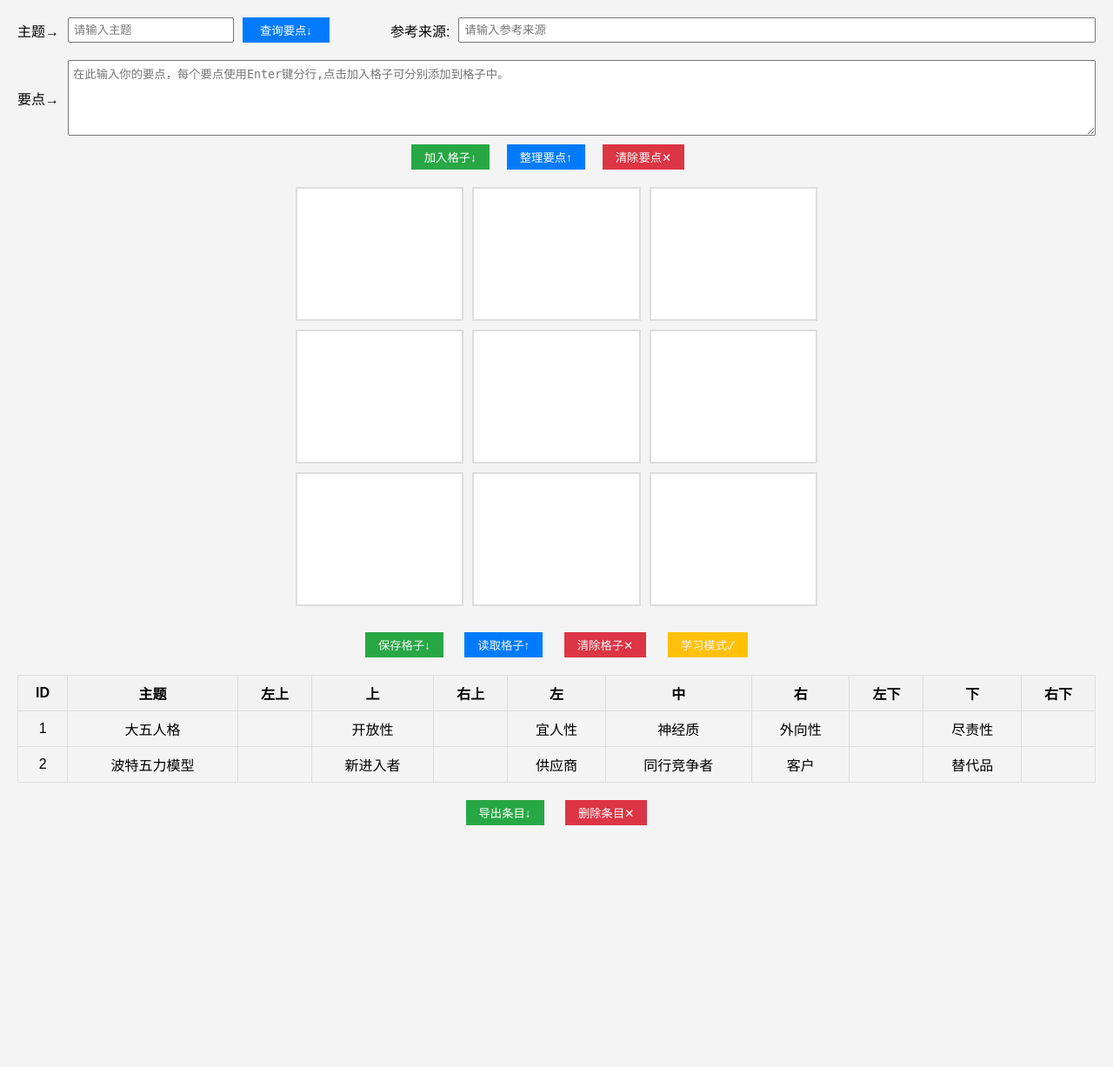
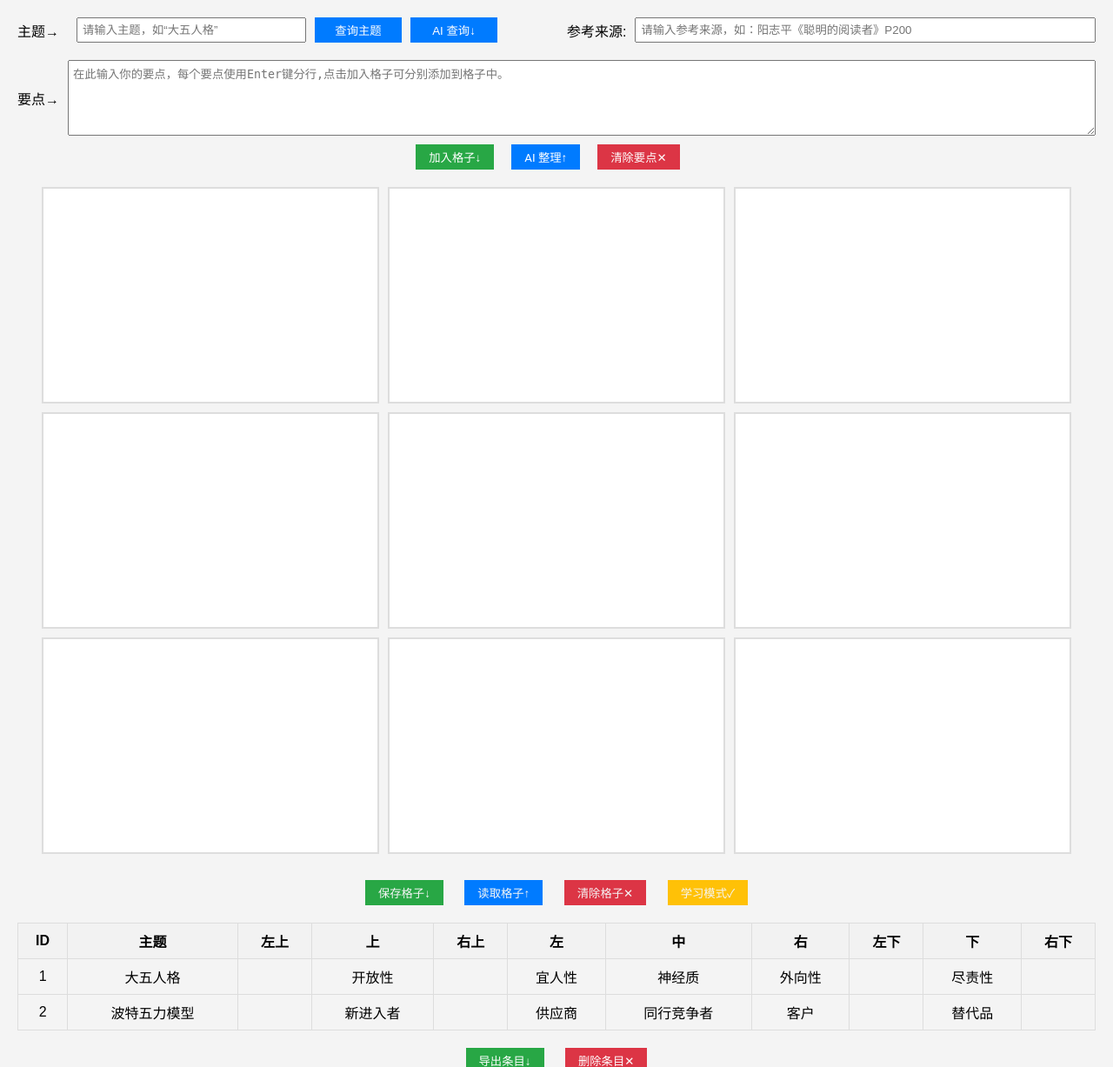
Before and after one commit to biercewang/9gridsweb, a Flask app: page / in a window 1280 px wide. Shown: the top 1227 px of the page at 87% size. Before the commit the page ends 949 px from the top, so only its background shows below. Run offline with Flask 3, Linux system fonts and the light colour scheme; data comes from the database, SQL or seed files in the repository; some libraries are stand-ins or nearby versions.

Commit message:
增加在数据库中查询主题的功能

```diff
--- a/app.py
+++ b/app.py
@@ -310,14 +310,18 @@ def export_record(id):
     record = SavedGrids.query.get_or_404(id)
     md_content = f"# {record.title}\n\n"
 
-    # 创建3x3的Markdown表格，并设置内容居中
-    md_content += "| ← | ↑ | → |\n"  # 表头
-    md_content += "|:---:|:---:|:---:|\n"  # 分隔行，设置为居中对齐
+    # 创建带有空白列的3x3的Markdown表格，并设置内容居中
+    md_content += "|   |↑|↑|↑|     |\n"  # 表头
+    md_content += "|:---:|:---:|:---:|:---:|:---:|\n"  # 分隔行，设置为居中对齐
+
 
     # 填充表格内容
     for i in range(1, 10, 3):
-        grid_contents = [getattr(record, f'grid{j}', '') for j in range(i, i + 3)]
-        md_content += f"| {' | '.join(grid_contents)} |\n"
+        grid_contents =  [getattr(record, f'grid{j}', '') for j in range(i, i + 3)]
+        md_content += f"|←| {' | '.join(grid_contents)} |→|\n"
+
+    md_content += "|     |↓|↓|↓|     |\n"
+
 
     # 添加参考来源
     if record.reference:
@@ -371,5 +375,12 @@ def perform_query():
     else:
         return jsonify({'error': '请输入查询的术语。'}), 400
 
+@app.route('/api/query_titles/<term>', methods=['GET'])
+def query_titles(term):
+    # 模糊匹配查询
+    results = SavedGrids.query.filter(SavedGrids.title.like(f'%{term}%')).all()
+    return jsonify(results=[{'id': result.id, 'title': result.title} for result in results])
+
+
 if __name__ == '__main__':
     app.run(debug=True)
--- a/static/css/style.css
+++ b/static/css/style.css
@@ -26,7 +26,7 @@ body {
 
 #title-input-area label {
     white-space: nowrap;  /* 防止文本换行 */
-    margin-right: 10px; /* 保持右侧外边距 */
+    margin-right: 20px; /* 保持右侧外边距 */
     flex-shrink: 0; /* 防止标签在空间不足时缩小 */
 }
 
@@ -34,7 +34,8 @@ body {
     padding: 5px;
     margin-right: 10px; /* 调整输入框的右侧外边距 */
     width: 50%; /* 控制文本框的宽度 */
-    max-width: 1000px; /* 或设置一个最大宽度 */
+    min-width: 250px;
+    max-width: 1500px; /* 或设置一个最大宽度 */
     flex-grow: 0; /* 停止输入框填充剩余空间 */
 }
 
@@ -46,7 +47,45 @@ body {
     color: white;
     border: none;
     cursor: pointer;
+    margin-right: 10px;  /* 在按钮之间添加一些右外边距 */
 }
+
+.modal {
+    display: none; /* 默认隐藏模态框 */
+    position: fixed;
+    z-index: 1;
+    left: 0;
+    top: 0;
+    width: 100%;
+    height: 100%;
+    overflow: auto;
+    background-color: rgb(0,0,0);
+    background-color: rgba(0,0,0,0.4);
+}
+
+.modal-content {
+    background-color: #fefefe;
+    margin: 15% auto;
+    padding: 20px;
+    border: 1px solid #888;
+    width: 80%;
+}
+
+.close {
+    color: #aaa;
+    float: right;
+    font-size: 28px;
+    font-weight: bold;
+}
+
+.close:hover,
+.close:focus {
+    color: black;
+    text-decoration: none;
+    cursor: pointer;
+}
+
+
 
 /* 参考来源区域样式 */
 #reference-input-area {
@@ -127,25 +166,27 @@ body {
 /* 九宫格显示区域 */
 #grid-container {
     display: grid;
-    grid-template-columns: repeat(3, 1fr);
-    gap: 10px;
-    margin-bottom: 30px; /* 增加底部外边距 */
-    max-width: 600px;
-    margin: auto;
+    grid-template-columns: repeat(3, minmax(364px, auto)); /* 设置每列的最小宽度 */
+    justify-content: center; /* 水平居中 */
+    gap: 10px; /* 格子之间的间隔 */
+    margin: auto; /* 自动外边距确保水平居中 */
 }
 
 .grid-item {
     border: 2px solid #ddd; /* 给格子添加边框 */
-    height: 150px; /* 设置格子的高度 */
-    display: flex;
-    align-items: center;
-    justify-content: center;
+    display: flex; /* 使用flex布局 */
+    align-items: center; /* 垂直居中 */
+    justify-content: center; /* 水平居中 */
     background-color: #fff; /* 设置格子的背景色 */
-    transition: background-color 0.3s;
+    padding: 10px; /* 添加一些内边距 */
+    min-height: 225px; /* 设置最小高度为225px */
+    width: 364px; /* 设置最小宽度为黄金比例宽度 (大约1.61803398875 * 225px) */
+    word-wrap: break-word; /* 允许长单词或URL换行到下一行 */
+    font-size: 120%; /* 增加字体大小 */
 }
 
+
 /* 保存、读取、清除格子按钮 */
-
 /* Action buttons styling */
 #action-buttons {
     text-align: center;
--- a/static/js/script.js
+++ b/static/js/script.js
@@ -552,9 +552,11 @@ function organizeInputWithAI() {
     });
 }
 
-// 标记学习模式是否激活
+//学习模式相关内容
+// 1.标记学习模式是否激活
 let isStudyModeOn = false;
 
+//2.学习模式状态
 function toggleStudyMode() {
     isStudyModeOn = !isStudyModeOn;  // 切换状态
 
@@ -585,3 +587,53 @@ function toggleStudyMode() {
         });
     }
 }
+
+
+//在主题框中查询数据库中的内容
+//1.查询数据库
+function queryDatabase() {
+    const term = document.getElementById('title-input').value.trim();
+    if (!term) {
+        alert("请输入要查询的主题。");
+        return;
+    }
+
+    // 发送查询请求到后端
+    fetch(`/api/query_titles/${encodeURIComponent(term)}`)
+    .then(response => response.json())
+    .then(data => {
+        if(data.error) {
+            alert("查询出错: " + data.error);
+        } else {
+            // 显示查询结果模态框
+            displayQueryResults(data.results);
+        }
+    })
+    .catch(error => {
+        console.error('查询数据库过程中出错:', error);
+        alert('查询数据库过程中出错');
+    });
+}
+
+//2.在框中展示搜索结果
+function displayQueryResults(results) {
+    // 获取结果列表元素
+    const resultList = document.getElementById('query-result-list');
+    resultList.innerHTML = ''; // 清空旧结果
+
+    // 填充新结果
+    results.forEach(result => {
+        const li = document.createElement('li');
+        li.textContent = result.title;
+        li.onclick = function() { promptForIdAndLoadGrid(result.id); }; // 点击时调用读取逻辑
+        resultList.appendChild(li);
+    });
+
+    // 显示模态框
+    document.getElementById('query-result-modal').style.display = 'block';
+}
+
+// 关闭模态框
+document.getElementsByClassName("close")[0].onclick = function() {
+    document.getElementById('query-result-modal').style.display = "none";
+}
--- a/templates/index.html
+++ b/templates/index.html
@@ -15,14 +15,24 @@
     <!-- 标题输入区域 -->
     <div id="title-input-area">
         <label for="title-input">主题→</label>
-        <input type="text" id="title-input" placeholder="请输入主题">
-        <button onclick="performAIQuery()">查询要点↓</button>
+        <input type="text" id="title-input" placeholder="请输入主题，如“大五人格”">
+        <button onclick="queryDatabase()">查询主题</button>
+        <button onclick="performAIQuery()">AI 查询↓</button>
+    </div>
+
+    <!-- 查询结果模态框 -->
+    <div id="query-result-modal" class="modal">
+        <div class="modal-content">
+            <span class="close">&times;</span>
+            <h2>查询结果</h2>
+            <ul id="query-result-list"></ul>
+        </div>
     </div>
 
     <!-- 参考来源区域 -->
     <div id="reference-input-area">
         <label for="reference-input">参考来源:</label>
-        <input type="text" id="reference-input" placeholder="请输入参考来源">
+        <input type="text" id="reference-input" placeholder="请输入参考来源，如：阳志平《聪明的阅读者》P200 ">
     </div>
 </div>
 
@@ -35,7 +45,7 @@
     </div>
     <div class="button-container">
         <button onclick="addWordToGrid()">加入格子↓</button>
-        <button onclick="organizeInputWithAI()">整理要点↑</button>
+        <button onclick="organizeInputWithAI()">AI 整理↑</button>
         <button onclick="clearInputText()">清除要点✕</button>
     </div>
 </div>
```
